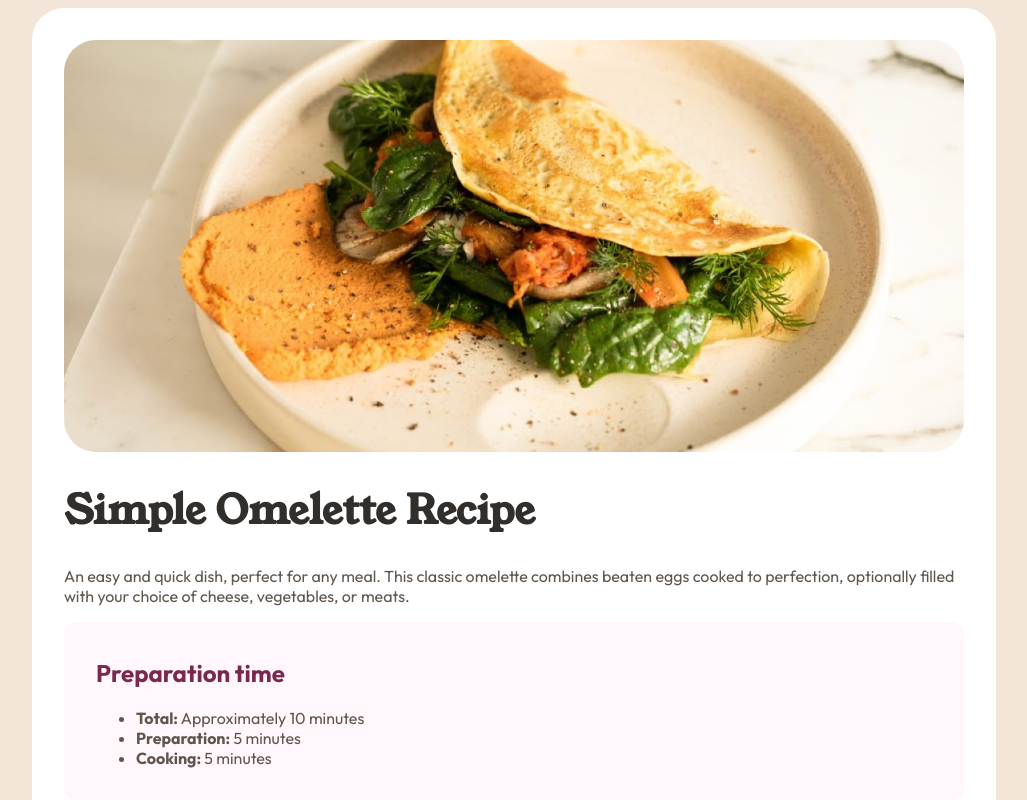
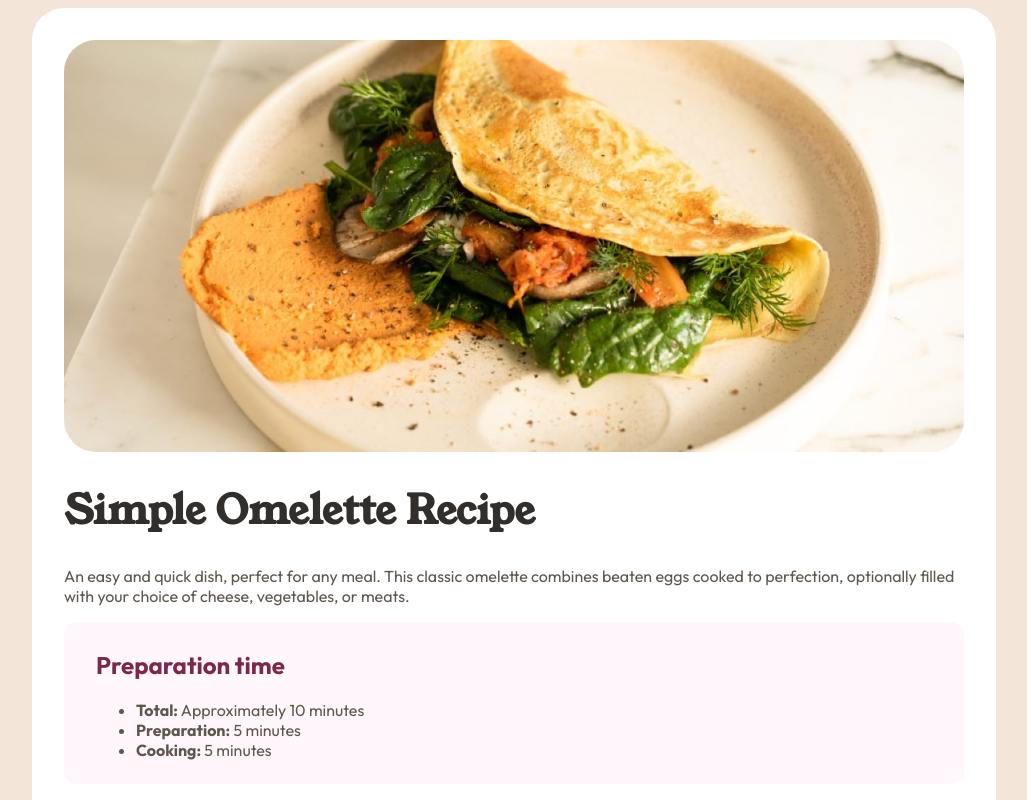
Before and after one commit to marianafantini/recipe-page-vuejs, a Vue app: page / in a window 1280 px wide. Shown: the top 800 px of the page, without its empty margins (126-1153 px from the left). Built offline with nearby package versions, Linux system fonts and the light colour scheme; the HTML template or start-up script is replaced by a standard one.

Commit message:
test deploy script

```diff
--- a/src/components/RecipePreparation.vue
+++ b/src/components/RecipePreparation.vue
@@ -23,7 +23,7 @@ const props = defineProps(['preparationTime']);
 
 <style scoped>
 .preparation-section {
-  padding: 1rem 2rem;
+  padding: 0.5rem 2rem;
   background-color: var(--rose-50);
   border-radius: 0.75rem;
 }
```
